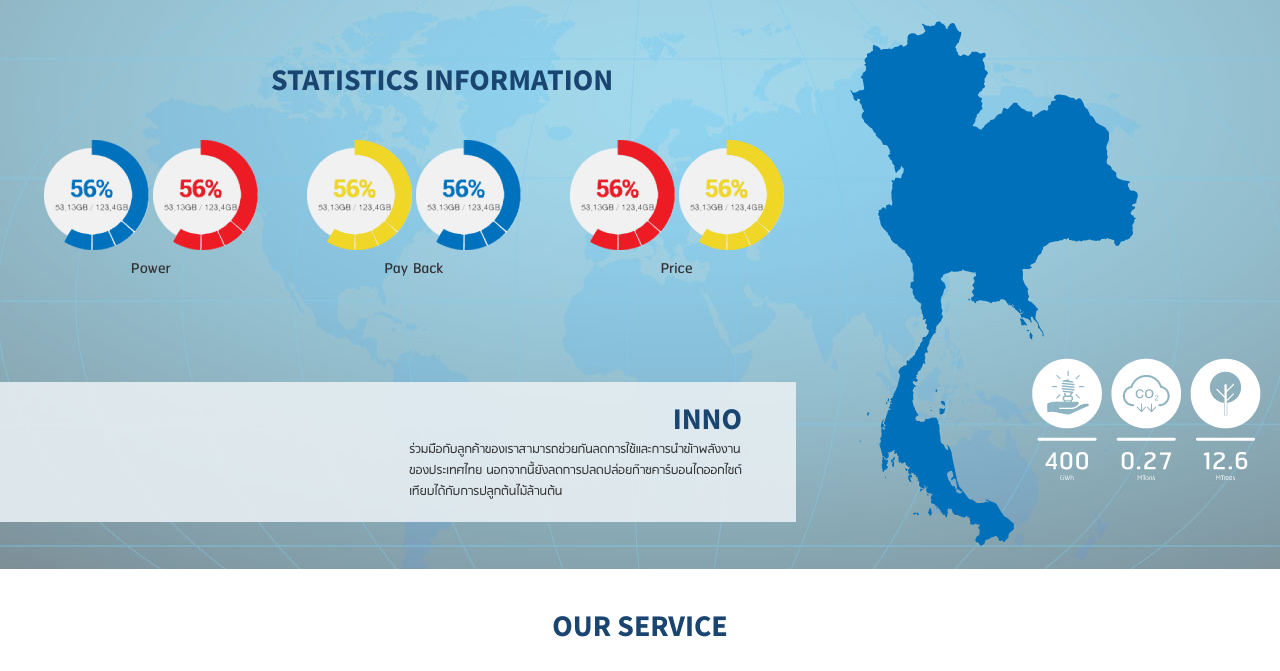
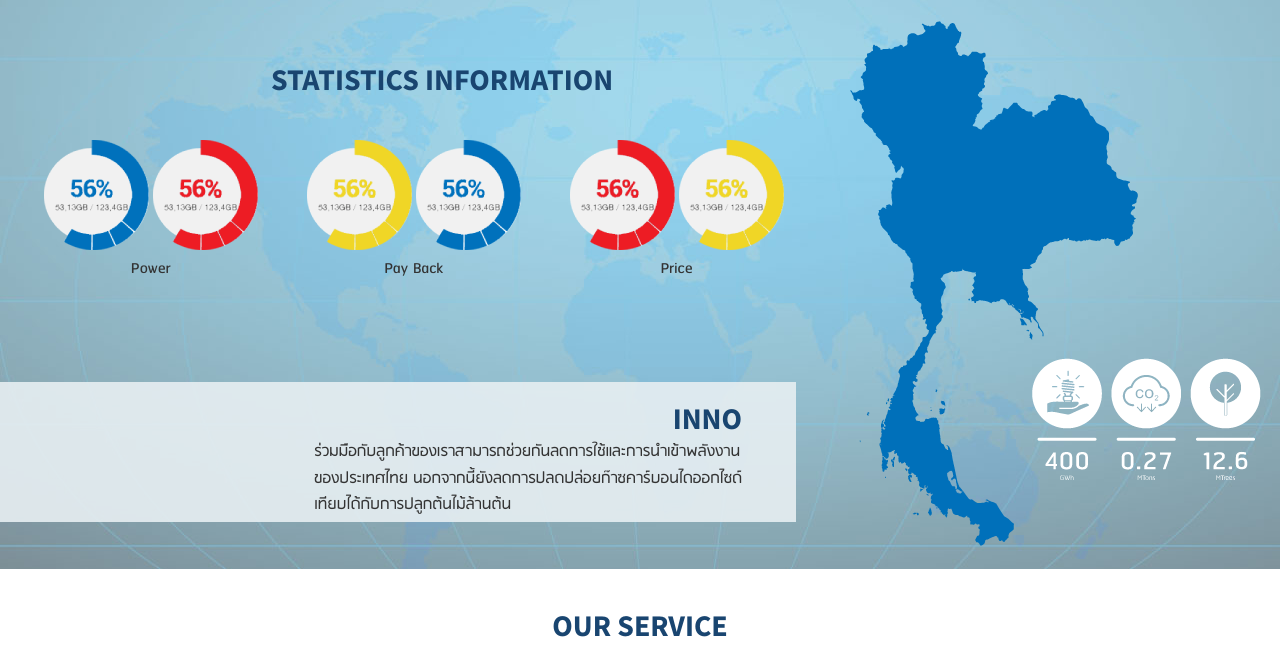
Before and after one commit to tostyle/webinno, a PHP site: page / in a window 1280 px wide. Shown: the part 962-1633 px from the top of the page. Run offline with PHP 8.4, Linux system fonts and the light colour scheme.

Commit message:
fix last comment and wordingf

```diff
--- a/css/mainpage.css
+++ b/css/mainpage.css
@@ -202,6 +202,10 @@ stat information
 .inno-detail-text
 {
 	float:right;
+}
+.inno-detail-text > p
+{
+	font-size: 18px;
 }
 /*=======================================================================================================================
 service
--- a/templates/career.php
+++ b/templates/career.php
@@ -9,7 +9,7 @@
 	<p>หัวหน้าช่างเทคนิค</p>
 	<p>ผู้จัดการโครงการ</p>
 	<p>เจ้าหน้าที่ธุรการ</p>
-	<p>ธุรการ (ประจำดครงการ)</p>
+	<p>ธุรการ (ประจำโครงการ)</p>
 
 
 </div><!--
--- a/templates/statInfomation.php
+++ b/templates/statInfomation.php
@@ -20,7 +20,7 @@
 	<div class="inno-detail text-right clear">
 		<h2>INNO</h2>
 		<div class="inno-detail-text text-left">
-		<p>ร่วมมือกับลูกค้าของเราสามารถช่วยกันลดการใช้และการนำขเ้าพลังงาน</p>
+		<p>ร่วมมือกับลูกค้าของเราสามารถช่วยกันลดการใช้และการนำเข้าพลังงาน</p>
 		<p>ของประเทศไทย นอกจากนี้ยังลดการปลดปล่อยก๊าซคาร์บอนไดออกไซด์</p>
 		<p>เทียบได้กับการปลูกต้นไม้ล้านต้น</p>
 		</div>
```
Also changed, not shown: index.php (line endings or trailing spaces).
